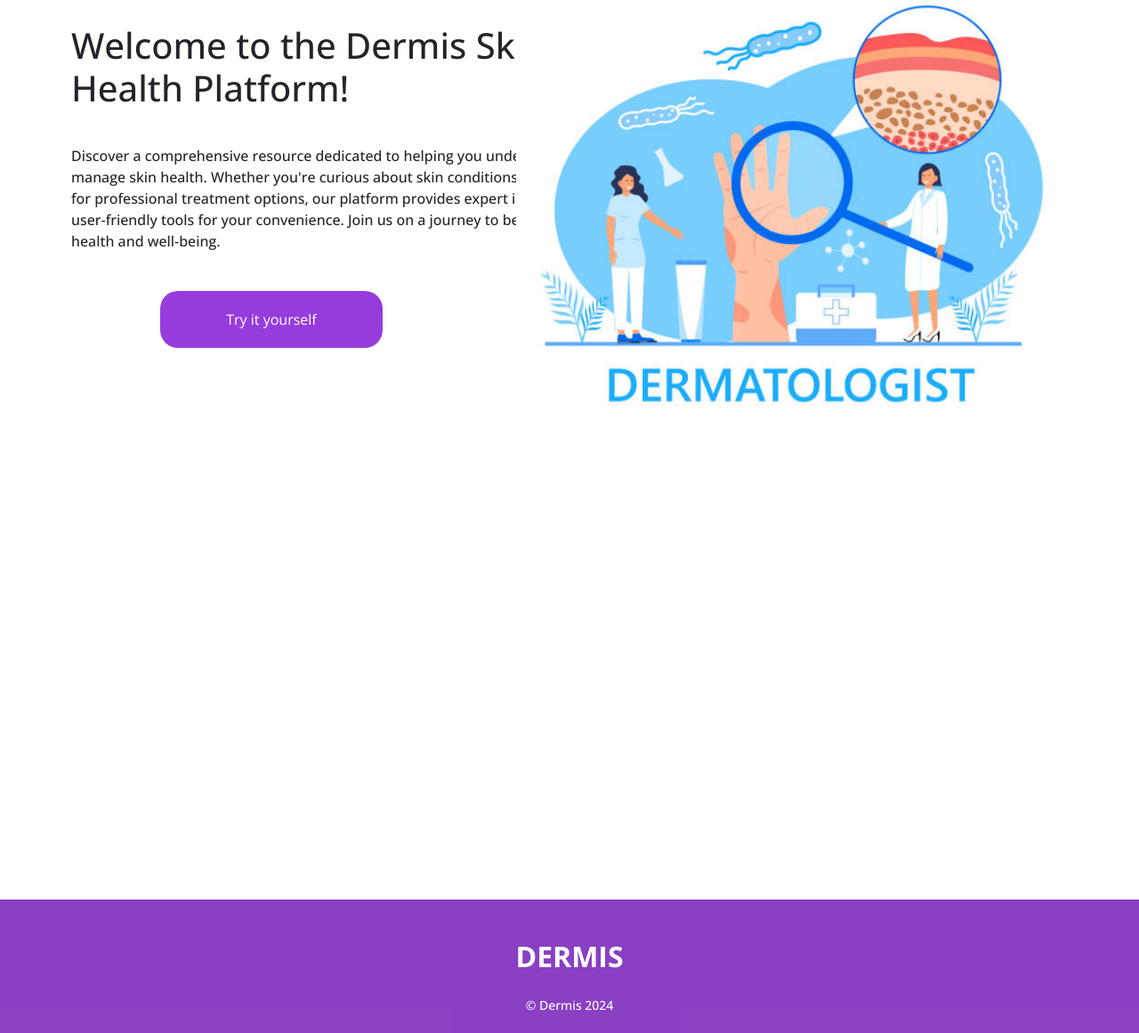
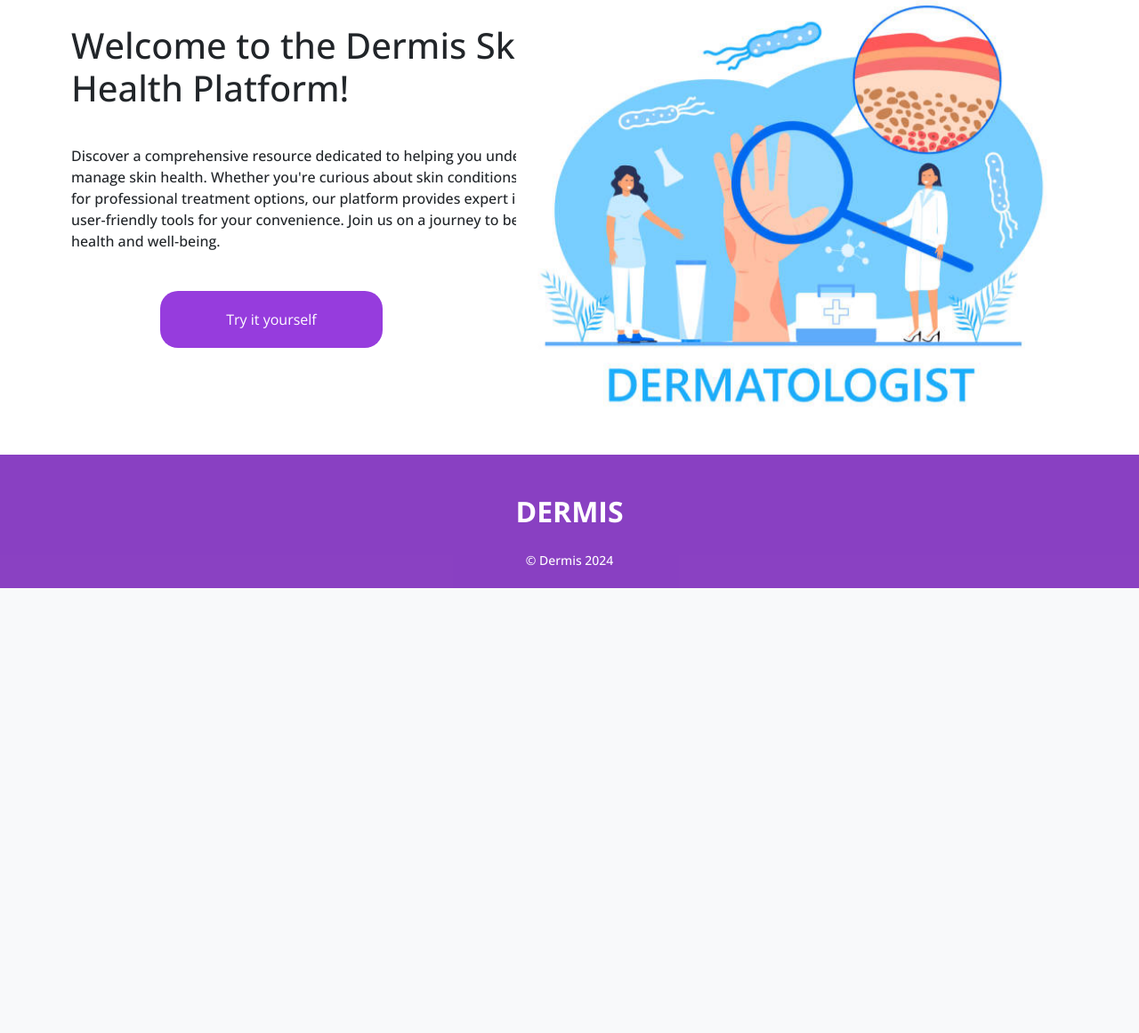
Before and after one commit to Hollow2004/Tapasya_vikram, a Flask app: page /dashboard in a window 1280 px wide. Shown: the part 139-1300 px from the top of the page at 89% size. After the commit the page ends 800 px from the top, so only its background shows below. Run offline with Flask 3, Linux system fonts and the light colour scheme; a user stored in the database is signed in; some libraries are stand-ins or nearby versions.

Commit message:
reduced spaces

```diff
--- a/TAPASH_New-main/static/css/index.css
+++ b/TAPASH_New-main/static/css/index.css
@@ -106,7 +106,7 @@ body{
     background-color: #7c2abbe4;
     color: white;
     padding: 40px 0;
-    margin-top: 600px;
+    margin-top: 100px;
     height: 150px;
     position: relative;
     z-index: 2;
```
